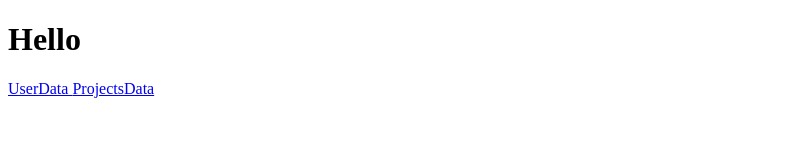
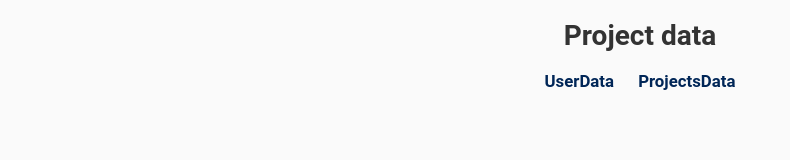
Before and after one commit to Braggedtooth/portfolio-data, a plain HTML site: page index.html in a window 1280 px wide. Shown: the whole page, without its empty margins (0-790 px from the left). Drawn offline with Linux system fonts and the light colour scheme.

Commit message:
Update index.html

```diff
--- a/index.html
+++ b/index.html
@@ -6,9 +6,29 @@
     <title>porfolio-data</title>
     <meta name='viewport' content='width=device-width, initial-scale=1'>
 </head>
+<style>
+    body {
+        font-family: 'Roboto', sans-serif;
+        font-size: 14px;
+        color: #333;
+        background-color: #fafafa;
+        text-align: center;
+    }
+    .link {
+        color: rgb(0, 38, 87);
+        font-size: larger;
+        text-decoration: none;
+        font-weight: bold;
+        margin: 10px;
+    }
+    .link:hover{
+        color: rgb(74, 135, 209);
+        text-decoration: underline;
+    }
+</style>
 <body>
-    <h1>Hello</h1>
-    <a href="https://braggedtooth.github.io/portfolio-data/user.json"> UserData <a>
-    <a href="https://braggedtooth.github.io/portfolio-data/project.json"> ProjectsData <a>
+    <h1>Project data</h1>
+    <a href="https://braggedtooth.github.io/portfolio-data/user.json" class="link"> UserData <a>
+    <a href="https://braggedtooth.github.io/portfolio-data/project.json" class="link"> ProjectsData <a>
 </body>
 </html>
```
